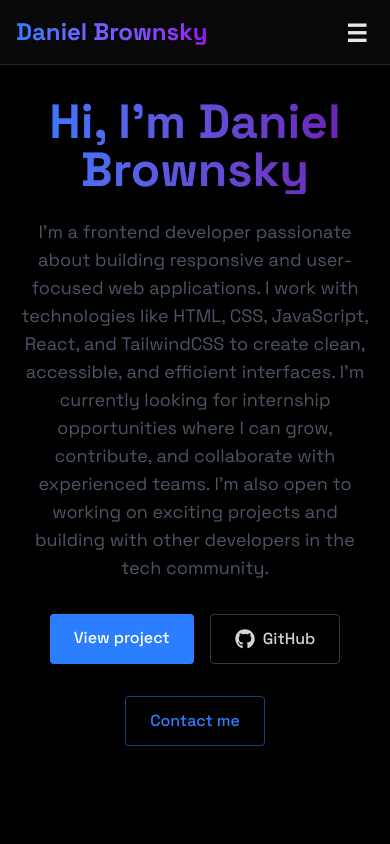
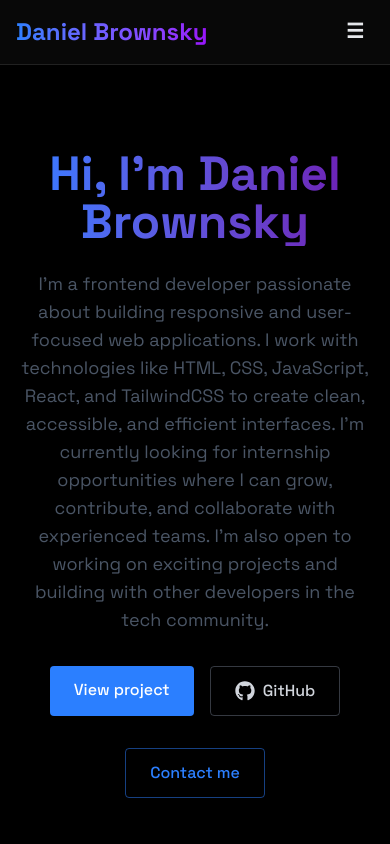
Before and after one commit to DanielBrownsky/Daniel-portfolio, a React (Vite) app: page / in a window 390 px wide. Shown: the top 844 px of the page. Built offline with nearby package versions, Linux system fonts and the light colour scheme; no server answers.

Commit message:
Added DB favicon

```diff
--- a/index.html
+++ b/index.html
@@ -2,10 +2,9 @@
 <html lang="en">
   <head>
     <meta charset="UTF-8" />
-    <link rel="icon" type="image/svg+xml" href="/vite.svg" />
     <meta name="viewport" content="width=device-width, initial-scale=1.0" />
     <title>Daniel-Portfolio</title>
-
+    <link rel="icon" type="image/png" href="/favicon.png" />
     <link rel="preconnect" href="https://fonts.googleapis.com">
     <link rel="preconnect" href="https://fonts.gstatic.com" crossorigin>
     <link href="https://fonts.googleapis.com/css2?family=Open+Sans:ital,wght@0,300..800;1,300..800&family=Poppins:ital,wght@0,100;0,200;0,300;0,400;0,500;0,600;0,700;0,800;0,900;1,100;1,200;1,300;1,400;1,500;1,600;1,700;1,800;1,900&family=Space+Grotesk:wght@300..700&display=swap" rel="stylesheet">
--- a/src/components/MobileMenu.jsx
+++ b/src/components/MobileMenu.jsx
@@ -5,7 +5,7 @@ export const MobileMenu = ({ menuOpen, setMenuOpen }) => {
         <div className={`fixed top-0 left-0 w-full bg-[rgba(10,10,10,0.01)] z-40 flex flex-col items-center justify-center transition-all duration-300 ease-in-out
             ${menuOpen ? "h-screen opacity-100 pointer-events-auto" : "h-0 opacity-0 pointer-events-none"}`}>
 
-            <button onClick={() => setMenuOpen(false)} className="absolute top-[14px] right-6 text-white text-4xl focus:outline-none cursor-pointer font-bold" aria-label="close Menu">&times;</button>
+            <button onClick={() => setMenuOpen(false)} className="absolute top-[14px] right-6 text-white text-3xl focus:outline-none cursor-pointer font-bold" aria-label="close Menu">&times;</button>
 
             <a href="#home"
                 onClick={() => setMenuOpen(false)} className={`text-2xl font-semibold text-white my-4 transform transition-transform duration-300 ${menuOpen ? "opacity-100 translate-y-0" : "opacity-0 translate-y-5"}`}>
--- a/src/components/Navbar.jsx
+++ b/src/components/Navbar.jsx
@@ -14,7 +14,7 @@ export const Navbar = ({ menuOpen, setMenuOpen }) => {
                 Daniel <span className="text-0"> Brownsky</span>
               </a>
               {!menuOpen && (
-                <div onClick={() => setMenuOpen(true)} className="w-7 h-8 text-[24px] relative cursor-pointer z-40 md:hidden font-bold">
+                <div onClick={() => setMenuOpen(true)} className="w-7 h-8 text-[20px] relative cursor-pointer z-40 md:hidden font-bold">
                   &#9776;
                 </div>
               )}
--- a/src/components/sections/Home.jsx
+++ b/src/components/sections/Home.jsx
@@ -6,7 +6,7 @@ import { FaGithub } from "react-icons/fa";
 export const Home = () =>{
 
     return (
-        <section id="home" className="min-h-screen flex items-center justify-center relative">
+        <section id="home" className="min-h-screen flex items-center justify-center relative pt-26 sm:pt-0">
             <ReviewOnScroll>
                 <div className="text-center z-10 px-4 ">
                     <h1 className="text-5xl md:text-7xl font-bold mb-6 bg-gradient-to-r from-blue-500 to-purple-800 bg-clip-text text-transparent leading-right">
```
Also changed, not shown: public/favicon.png (added).
